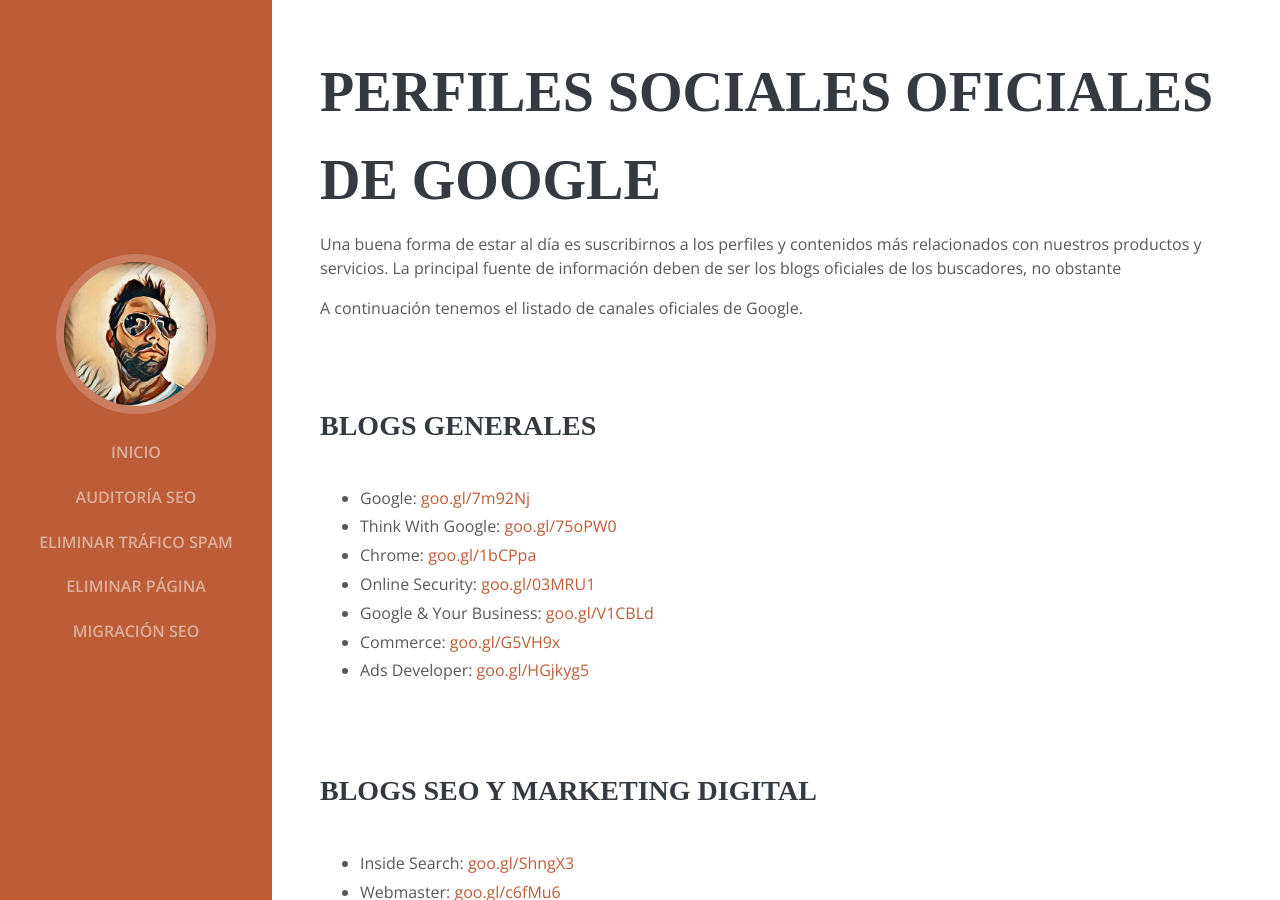
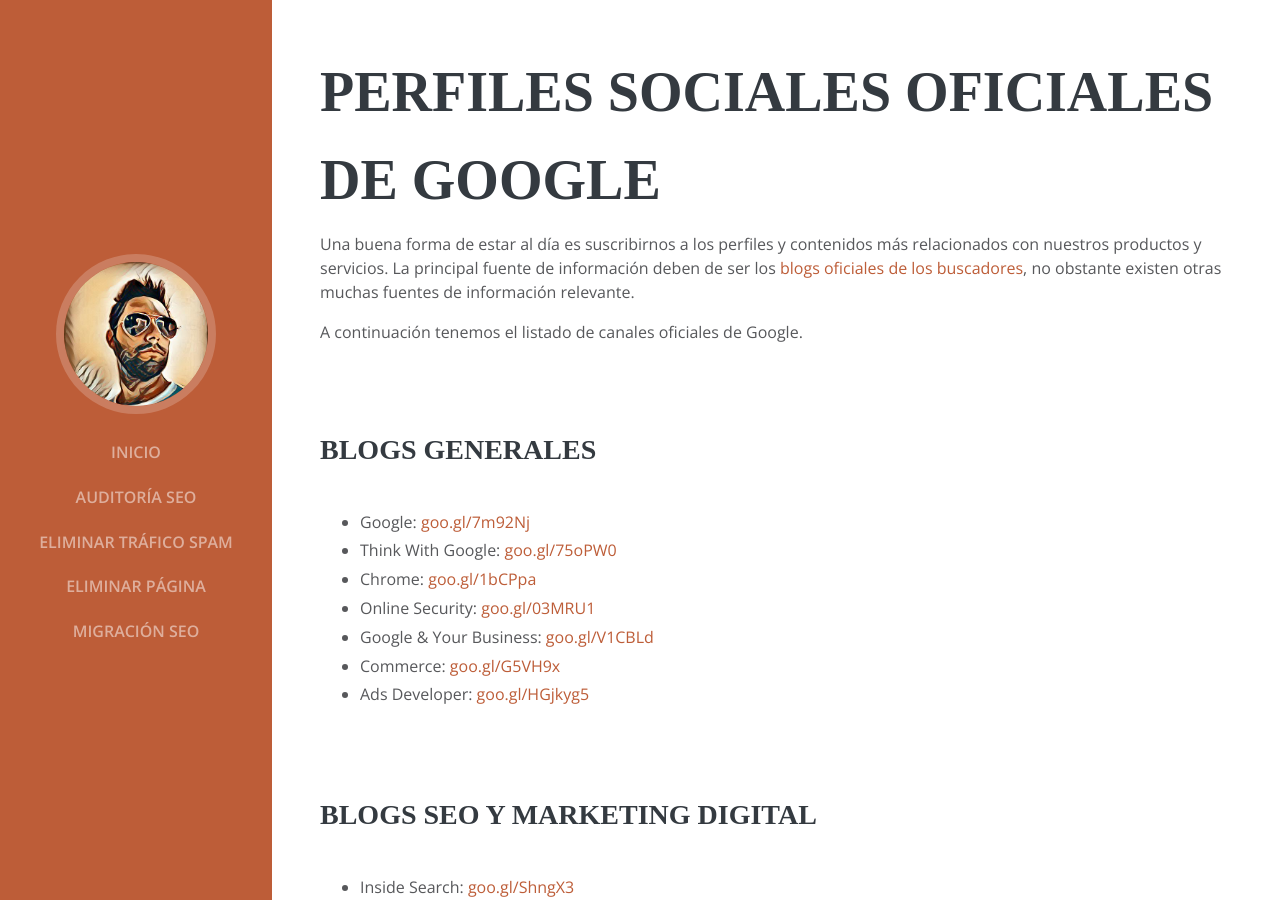
Before and after one commit to Emirodgar/w-chuleta-seo, a Jekyll site: the page built from Primeros pasos en SEO/perfiles-oficiales-google.md, in a window 1280 px wide and 900 px high. Built offline with Jekyll 4.4.1, drawn with Linux system fonts in a browser that asks for light colours; some web fonts are replaced; our own code applies the rules of GitHub Pages for plain Markdown files.

Commit message:
Primeros pasos en SEO/perfiles-oficiales-google.md updated from https://stackedit.io/

```diff
--- a/Primeros pasos en SEO/perfiles-oficiales-google.md
+++ b/Primeros pasos en SEO/perfiles-oficiales-google.md
@@ -7,7 +7,7 @@
 
 # Perfiles sociales oficiales de Google
 
-Una buena forma de estar al día es suscribirnos a los perfiles y contenidos más relacionados con nuestros productos y servicios. La principal fuente de información deben de ser los blogs oficiales de los buscadores, no obstante
+Una buena forma de estar al día es suscribirnos a los perfiles y contenidos más relacionados con nuestros productos y servicios. La principal fuente de información deben de ser los [blogs oficiales de los buscadores](https://chuletaseo.com/blogs-oficiales), no obstante existen otras muchas fuentes de información relevante.
 
 A continuación tenemos el listado de canales oficiales de Google.
 
```
Also changed, not shown: other parts of Primeros pasos en SEO/perfiles-oficiales-google.md (+1 -1 lines).
